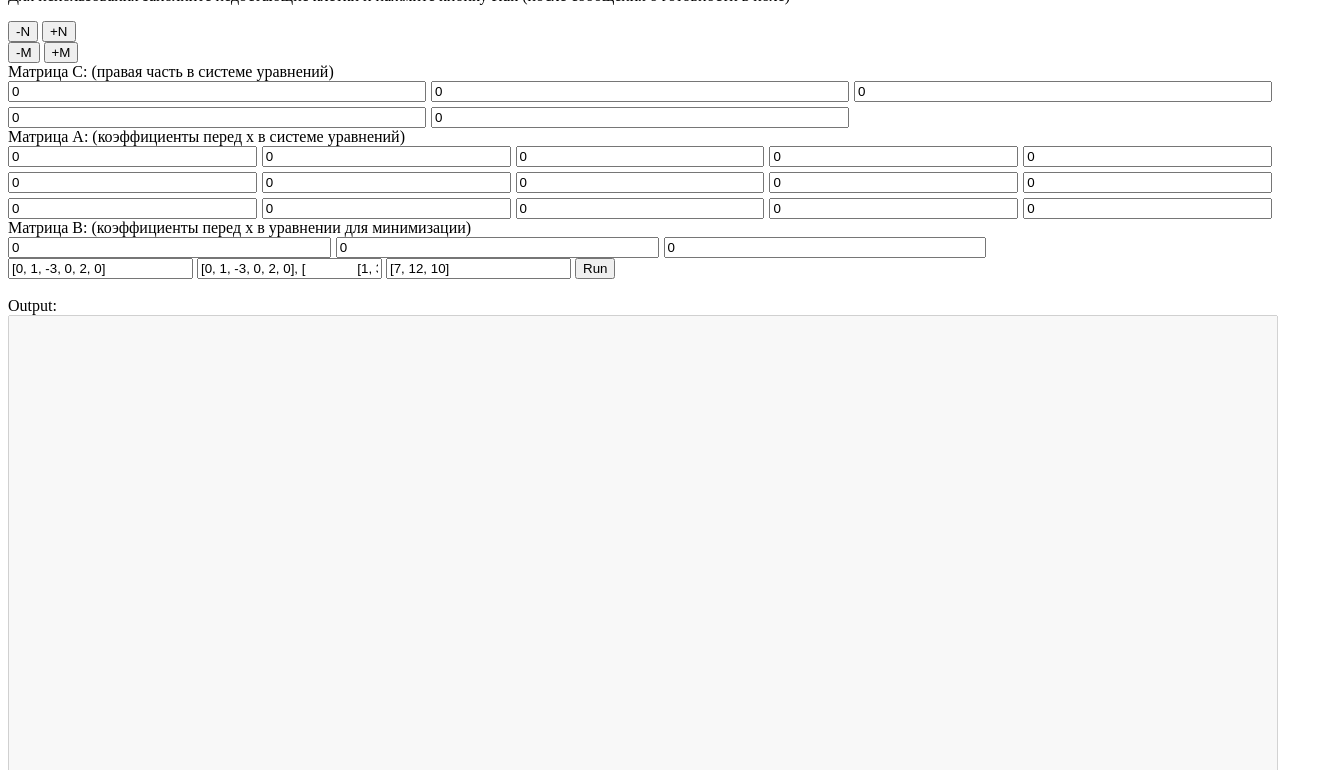
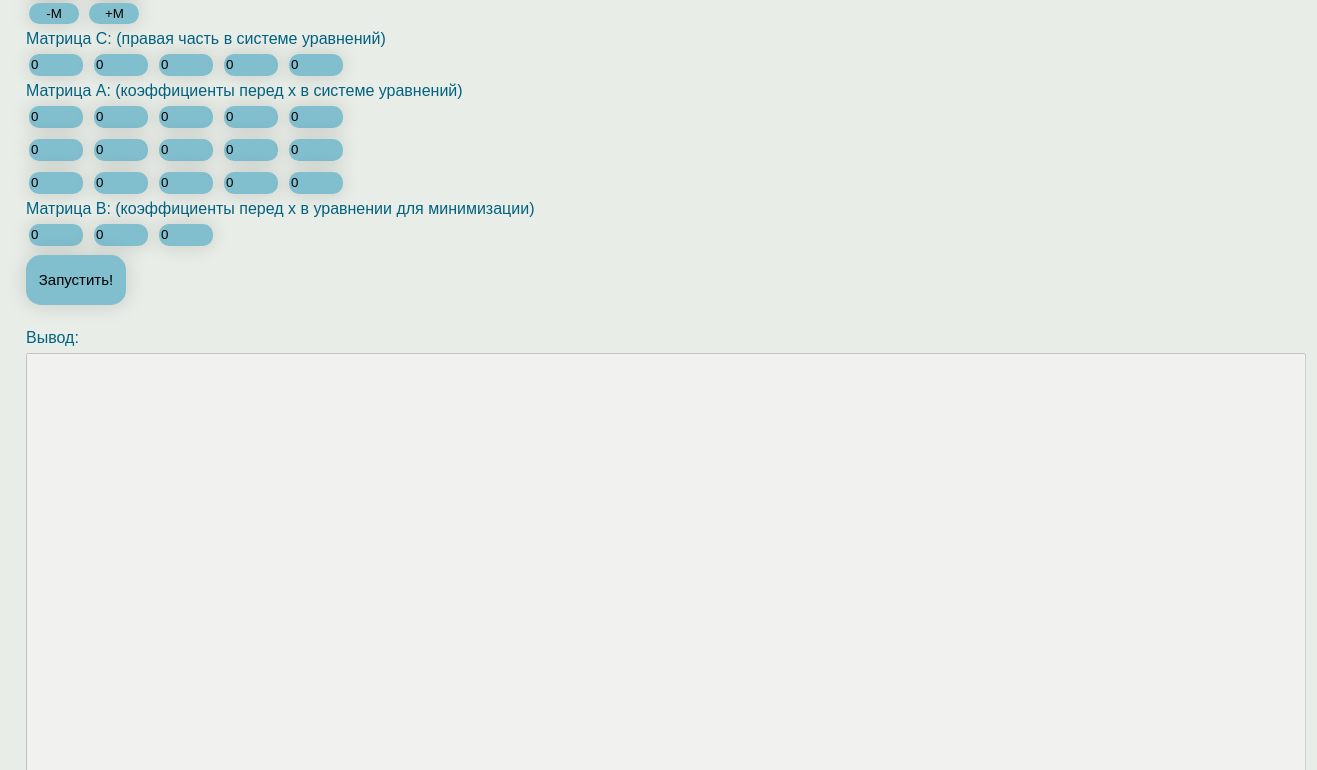
Before and after one commit to Azat2202/SymplexMethod, a plain HTML site: page index_html/index.html in a window 1280 px wide. Shown: the part 93-863 px from the top of the page, 1317 px wide, since content can reach past the window. Drawn offline with Linux system fonts and the light colour scheme; a script that the page names is missing; a web font is replaced by a local one.

Commit message:
feat: add styling

```diff
--- a/index_html/index.css
+++ b/index_html/index.css
@@ -1,4 +1,61 @@
+@import url('https://fonts.cdnfonts.com/css/soyuz-grotesk');
+@font-face {
+    font-family: "sans-serif";
+}
+*{
+    font-family: 'Soyuz Grotesk', sans-serif;
+    margin: 3px;
+}
+
+body {
+    width: 100%;
+    margin: 0 auto;
+    background-color: #E8EDE7;
+    padding: 0 20px 20px 20px;
+    color: #036280;
+}
+header{
+    font-family: serif;
+    color: #012E4A;
+    font-size: 2.5em;
+    text-align: center;
+}
+
+button {
+    background-color: #81BECE;
+    border: none;
+    text-align: center;
+    width: 50px;
+    padding: 0.2em;
+    height: auto;
+    border-radius: 15px;
+    box-shadow: 0 0 20px rgba(0, 0, 0, 0.15);
+}
+
+button:hover{
+    background-color: #378BA4;
+}
+
+input{
+    border: none;
+    border-radius: 10px;
+    box-shadow: 0 0 20px rgba(0, 0, 0, 0.15);
+}
+
+input[type="number"] {
+    height: 1.5em;
+    width: 50px;
+    background: #81BECE;
+}
+
 .matrix-input {
     display: grid;
     gap: 5px;
+    justify-content: start;
 }
+
+#run{
+    width: 100px;
+    height: 50px;
+    font-size: 15px;
+}
--- a/index_html/index.html
+++ b/index_html/index.html
@@ -25,16 +25,10 @@
     <div id="a-matrix-container" class="matrix-input"></div>
     <label>Матрица B: (коэффициенты перед x в уравнении для минимизации)</label>
     <div id="b-matrix-container" class="matrix-input"></div>
-    <input id="с" value="[0, 1, -3, 0, 2, 0]" />
-    <input id="a" value="[0, 1, -3, 0, 2, 0], [
-              [1, 3, -1, 0, 2, 0],
-              [0, -2, 4, 1, 0, 0],
-              [0, -4, 3, 0, 8, 1]]" />
-    <input id="b" value="[7, 12, 10]" />
-    <button onclick="solveSymplex()">Run</button>
+    <button onclick="solveSymplex()" id="run">Запустить!</button>
     <br />
     <br />
-    <div>Output:</div>
+    <div>Вывод:</div>
     <textarea id="output" style="width: 100%; height:500px;" rows="6" disabled></textarea>
     <script src="index.js"></script>
   </body>
--- a/index_html/index.js
+++ b/index_html/index.js
@@ -31,6 +31,7 @@ async function solveSymplex() {
         const result = solve(c, a, b)
         console.log(result)
     } catch (err) {
+        output.value += "Ошибка во время выполнения!\n"
         console.log(err);
     }
 }
@@ -80,7 +81,7 @@ function parseMatrixC() {
 function createMatrixInputs() {
     const b_container = document.getElementById("b-matrix-container");
     b_container.innerHTML = '';
-    b_container.style.gridTemplateColumns = `repeat(${n}, auto)`;
+    b_container.style.gridTemplateColumns = `repeat(${m}, auto)`;
     for (let i = 0; i < m; i++) {
         const input = document.createElement("input");
         input.value = 0;
@@ -105,7 +106,7 @@ function createMatrixInputs() {
 
     const c_container = document.getElementById("c-matrix-container");
     c_container.innerHTML = '';
-    c_container.style.gridTemplateColumns = `repeat(${m}, auto)`;
+    c_container.style.gridTemplateColumns = `repeat(${n}, auto)`;
 
     for (let i = 0; i < n; i++) {
         const input = document.createElement("input");
```
